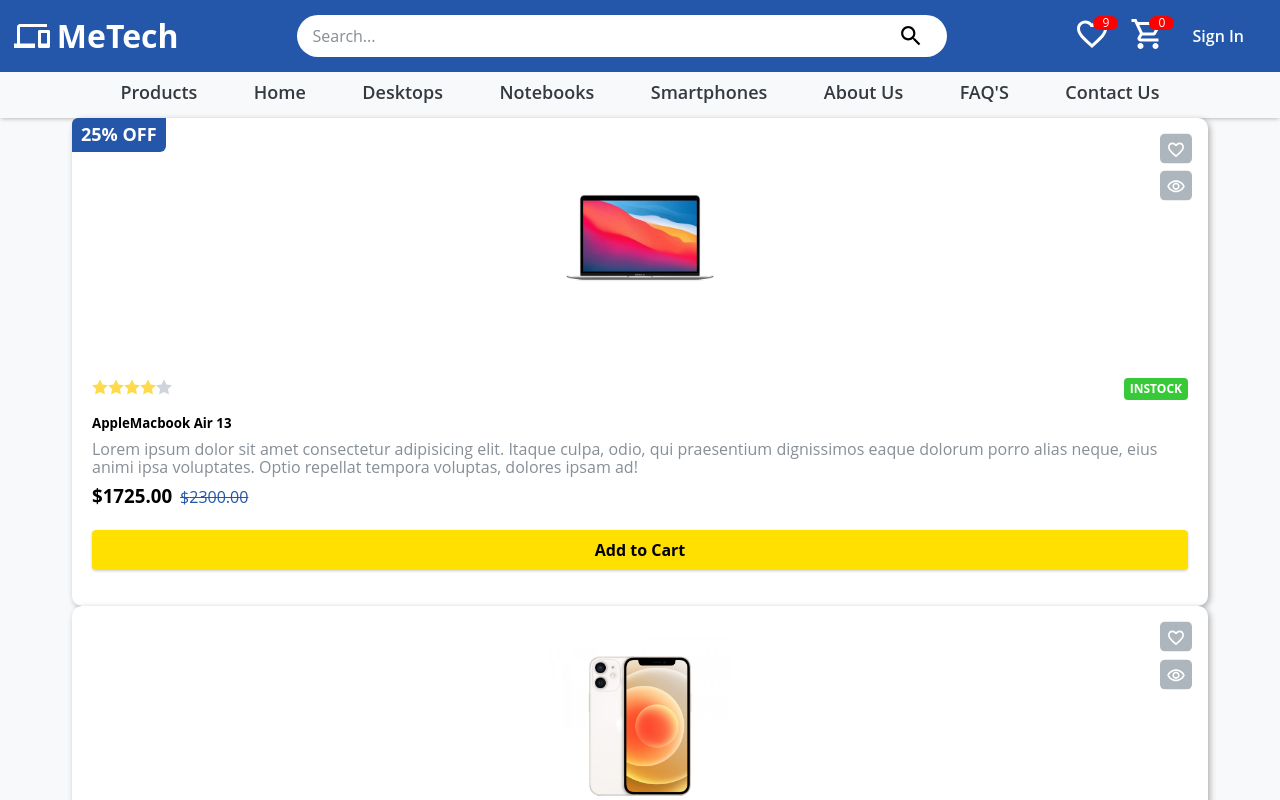
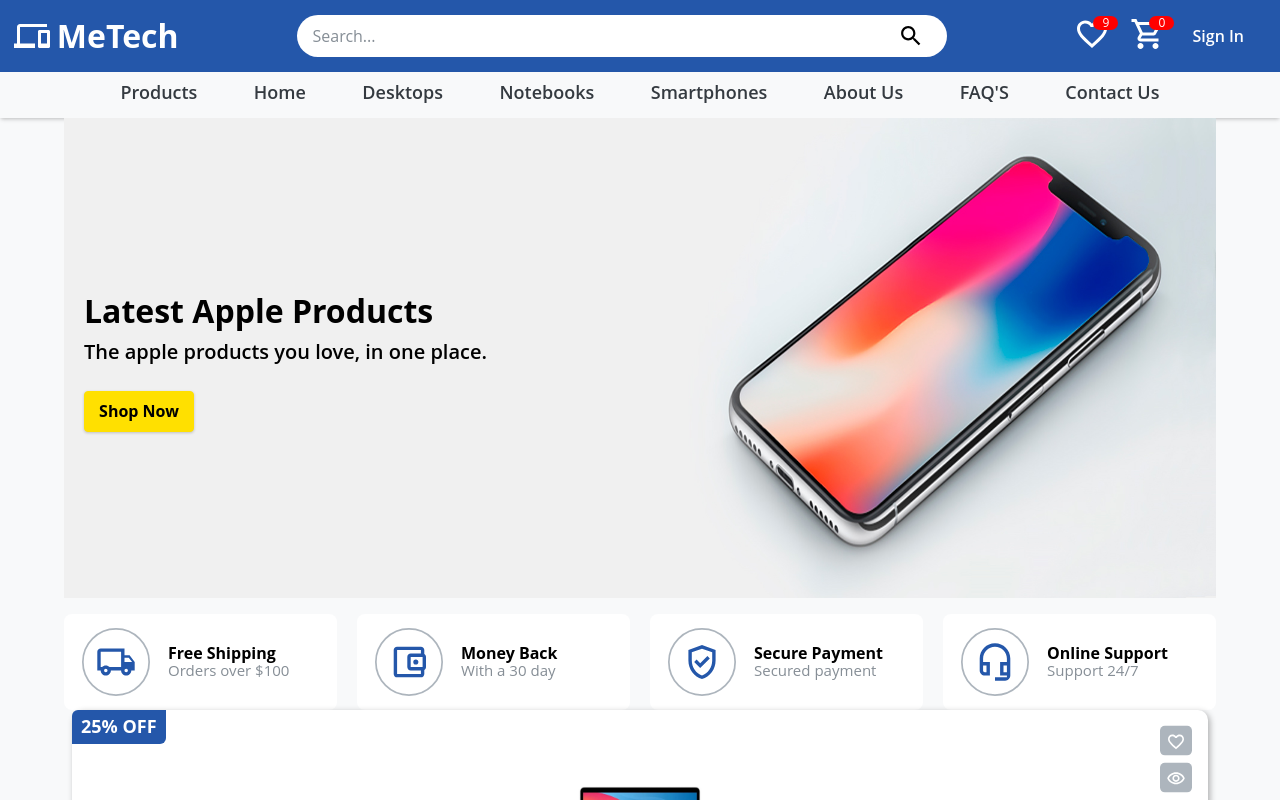
Before and after one commit to almazankaze/techWeb, a React (Create React App) app in the folder ecommerce-app/: page / in a window 1280 px wide. Shown: the top 800 px of the page. Built offline with nearby package versions, Linux system fonts and the light colour scheme; no server answers.

Commit message:
added hero-section

```diff
--- a/ecommerce-app/src/components/button/Button.jsx
+++ b/ecommerce-app/src/components/button/Button.jsx
@@ -1,16 +1,16 @@
-import { BaseButton, CartButton, FullButton } from "./button.style";
+import { BaseButton, CartButton, HeroButton } from "./button.style";
 
 export const BUTTON_TYPE_CLASSES = {
   base: "base",
   cart: "cart-btn",
-  fullBtn: "full-btn",
+  heroBtn: "hero-btn",
 };
 
 const getButton = (buttonType = BUTTON_TYPE_CLASSES.base) =>
   ({
     [BUTTON_TYPE_CLASSES.base]: BaseButton,
     [BUTTON_TYPE_CLASSES.cart]: CartButton,
-    [BUTTON_TYPE_CLASSES.fullBtn]: FullButton,
+    [BUTTON_TYPE_CLASSES.heroBtn]: HeroButton,
   }[buttonType]);
 
 const Button = ({ children, buttonType, ...otherProps }) => {
--- a/ecommerce-app/src/components/button/button.style.jsx
+++ b/ecommerce-app/src/components/button/button.style.jsx
@@ -1,45 +1,44 @@
 import styled from "styled-components";
 
 export const BaseButton = styled.button`
-  background: transparent;
-  color: var(--black);
+  background-color: var(--main-color);
+  color: var(--white);
+  min-width: 110px;
+  text-align: center;
   padding: 0.625em;
-  margin: 1rem;
+  margin: 0.75rem 0;
   display: inline-block;
   transition: all 0.3s linear;
   font-size: 1rem;
   font-weight: 700;
-  border: 1px solid var(--black);
+  border: 1px solid var(--main-color);
   cursor: pointer;
   box-shadow: 0 1px 3px rgba(0, 0, 0, 0.2);
-  border-radius: 0.25rem;
-  &:hover {
-    color: var(--white);
-    background: var(--black);
-  }
-`;
-
-export const FullButton = styled(BaseButton)`
-  background-color: var(--main-color);
-  width: 100%;
-  text-align: center;
-  margin: 0.75rem 0 1.5rem;
-  border: 1px solid var(--main-color);
-  color: var(--white);
-  text-transform: uppercase;
-
+  border-radius: 4px;
   &:hover {
     background-color: var(--main-color-light);
     border: 1px solid var(--main-color-light);
-    color: var(--white);
+  }
+
+  &.full-btn {
+    width: 100%;
+    margin: 0.75rem 0 1.5rem;
+  }
+
+  &.m-medium {
+    margin: 1rem;
+  }
+
+  @media (max-width: 600px) {
+    font-size: 0.75rem;
+    min-width: 80px;
   }
 `;
 
 export const CartButton = styled(BaseButton)`
   background-color: #ffe000;
-  width: 100%;
-  text-align: center;
-  margin: 1rem 0;
+  color: var(--black);
+  margin: 0.75rem 0;
   border: 1px solid #ffe000;
 
   &:hover {
@@ -48,3 +47,5 @@
     border: 1px solid #ffe000;
   }
 `;
+
+export const HeroButton = styled(CartButton)``;
--- /dev/null
+++ b/ecommerce-app/src/components/hero-section/HeroSection.jsx
@@ -0,0 +1,90 @@
+import { useState, useEffect } from "react";
+
+import banner1 from "../../img/hero/hero-1.jpg";
+import banner2 from "../../img/hero/hero-2.jpg";
+//import banner3 from "../../img/hero/hero-3.jpg";
+
+import Button, { BUTTON_TYPE_CLASSES } from "../button/Button";
+
+import "./hero-section.css";
+
+const HeroSection = () => {
+  const [activeImg, setActiveImg] = useState(1);
+
+  useEffect(() => {
+    const interval = setInterval(() => {
+      if (activeImg !== 3) {
+        setActiveImg(activeImg + 1);
+      } else setActiveImg(1);
+    }, 5000);
+
+    return () => clearInterval(interval);
+  }, [activeImg]);
+
+  const nextSlide = () => {
+    if (activeImg !== 3) {
+      setActiveImg(activeImg + 1);
+    } else setActiveImg(1);
+  };
+
+  const prevSlide = () => {
+    if (activeImg !== 1) {
+      setActiveImg(activeImg - 1);
+    } else setActiveImg(3);
+  };
+
+  return (
+    <div className="hero-section">
+      <div
+        className={activeImg === 1 ? "slide gradient-bg active-slide" : "slide"}
+        role="img"
+        aria-label="apple support"
+      >
+        <div className="slide-content white-text">
+          <h1>Game Like a Champ!</h1>
+          <p>Build your dream PC today.</p>
+          <Button type="button" buttonType={BUTTON_TYPE_CLASSES.heroBtn}>
+            Shop Now
+          </Button>
+        </div>
+      </div>
+
+      <div
+        className={activeImg === 2 ? "slide active-slide" : "slide"}
+        style={{ backgroundImage: `url(${banner2})` }}
+        role="img"
+        aria-label="apple support"
+      >
+        <div className="slide-content">
+          <h1>Latest Apple Products</h1>
+          <p>The apple products you love, in one place.</p>
+          <Button type="button" buttonType={BUTTON_TYPE_CLASSES.heroBtn}>
+            Shop Now
+          </Button>
+        </div>
+      </div>
+
+      <div
+        className={activeImg === 3 ? "slide active-slide" : "slide"}
+        style={{ backgroundImage: `url(${banner1})` }}
+        role="img"
+        aria-label="low prices"
+      >
+        <div className="slide-content white-text">
+          <h1>Specials on Laptops</h1>
+          <p>Low prices on laptops or price match guarantee.</p>
+          <Button type="button">Learn More</Button>
+        </div>
+      </div>
+
+      <button type="button" className="btn-slide next" onClick={nextSlide}>
+        &#10095;
+      </button>
+      <button type="button" className="btn-slide prev" onClick={prevSlide}>
+        &#10094;
+      </button>
+    </div>
+  );
+};
+
+export default HeroSection;
--- /dev/null
+++ b/ecommerce-app/src/components/hero-section/hero-section.css
@@ -0,0 +1,168 @@
+.hero-section {
+  position: relative;
+  overflow: hidden;
+  width: 100%;
+  height: 480px;
+}
+
+.slide {
+  display: flex;
+  align-items: center;
+  width: 100%;
+  height: 100%;
+  background-size: 100% 100%;
+  background-position: center;
+  opacity: 0;
+  position: absolute;
+  transition: opacity ease-in-out 0.4s;
+}
+
+.active-slide {
+  opacity: 1;
+}
+
+.slide-content {
+  width: 60%;
+  padding-left: 1.25rem;
+}
+
+.slide-content h1 {
+  margin-bottom: 10px;
+}
+
+.slide-content p {
+  margin-bottom: 1rem;
+  font-weight: 600;
+  font-size: 1.25rem;
+}
+
+.btn-slide {
+  width: 42px;
+  height: 42px;
+  font-size: 1.625rem;
+  border: none;
+  border-radius: 6px;
+  color: var(--white);
+  background-color: var(--black);
+  position: absolute;
+  display: flex;
+  justify-content: center;
+  align-items: center;
+  cursor: pointer;
+  opacity: 0.4;
+  transition: background-color 0.3s ease-in-out;
+}
+
+.btn-slide:hover {
+  background-color: var(--main-color);
+  opacity: 1;
+}
+
+.prev {
+  top: 50%;
+  left: -42px;
+  transform: translateY(-60%);
+  transition: left 0.3s ease-in-out;
+}
+.next {
+  top: 50%;
+  right: -42px;
+  transform: translateY(-60%);
+  transition: right 0.3s ease-in-out;
+}
+
+.hero-section:hover > .prev {
+  left: 20px;
+}
+
+.hero-section:hover > .next {
+  right: 20px;
+}
+
+.hero-btn {
+  text-transform: none;
+  width: 120px;
+  font-size: 1rem;
+  font-weight: 700;
+  letter-spacing: 0;
+  background-color: #ffe000;
+  border: 1px solid #ffe000;
+  padding: 0.5em 0.75em;
+  border-radius: 20px;
+  margin: 0;
+}
+
+.gradient-bg {
+  background-image: linear-gradient(
+    to right,
+    rgba(4, 12, 24, 1),
+    rgba(0, 40, 83, 1),
+    rgba(4, 12, 24, 1)
+  );
+}
+
+@media (max-width: 1050px) {
+  .hero-section {
+    height: 320px;
+  }
+}
+
+@media (max-width: 980px) {
+  .slide-content h1 {
+    font-size: 1.5rem;
+  }
+
+  .slide-content p {
+    font-size: 1rem;
+  }
+}
+
+@media (max-width: 720px) {
+  .slide {
+    background-size: cover;
+    background-repeat: no-repeat;
+  }
+
+  .slide-content h1 {
+    font-size: 1.5rem;
+  }
+
+  .slide-content p {
+    font-size: 0.825rem;
+  }
+}
+
+@media (max-width: 600px) {
+  .hero-section {
+    height: 240px;
+  }
+}
+
+@media (max-width: 400px) {
+  .hero-section {
+    height: 200px;
+  }
+
+  .slide-content h1 {
+    font-size: 1.25rem;
+  }
+
+  .hero-btn {
+    font-size: 0.75rem;
+    width: 80px;
+  }
+}
+
+@media (max-width: 320px) {
+  .hero-section {
+    height: 180px;
+  }
+
+  .slide-content h1 {
+    font-size: 1rem;
+  }
+
+  .slide-content p {
+    font-size: 0.75rem;
+  }
+}
--- /dev/null
+++ b/ecommerce-app/src/components/perks/Perks.jsx
@@ -0,0 +1,51 @@
+import LocalShippingOutlinedIcon from "@mui/icons-material/LocalShippingOutlined";
+import GppGoodOutlinedIcon from "@mui/icons-material/GppGoodOutlined";
+import HeadsetMicOutlinedIcon from "@mui/icons-material/HeadsetMicOutlined";
+import AccountBalanceWalletOutlinedIcon from "@mui/icons-material/AccountBalanceWalletOutlined";
+
+import "./perks.css";
+
+const Perks = () => {
+  return (
+    <div className="perks-container">
+      <div className="perk-card">
+        <div className="perk-icon">
+          <LocalShippingOutlinedIcon />
+        </div>
+        <div className="perk-info">
+          <h4>Free Shipping</h4>
+          <p className="desc-text">Orders over $100</p>
+        </div>
+      </div>
+      <div className="perk-card">
+        <div className="perk-icon">
+          <AccountBalanceWalletOutlinedIcon />
+        </div>
+        <div className="perk-info">
+          <h4>Money Back</h4>
+          <p className="desc-text">With a 30 day</p>
+        </div>
+      </div>
+      <div className="perk-card">
+        <div className="perk-icon">
+          <GppGoodOutlinedIcon />
+        </div>
+        <div className="perk-info">
+          <h4>Secure Payment</h4>
+          <p className="desc-text">Secured payment</p>
+        </div>
+      </div>
+      <div className="perk-card">
+        <div className="perk-icon">
+          <HeadsetMicOutlinedIcon />
+        </div>
+        <div className="perk-info">
+          <h4>Online Support</h4>
+          <p className="desc-text">Support 24/7</p>
+        </div>
+      </div>
+    </div>
+  );
+};
+
+export default Perks;
--- /dev/null
+++ b/ecommerce-app/src/components/perks/perks.css
@@ -0,0 +1,58 @@
+.desc-text {
+  font-size: 0.939rem;
+  color: var(--gray-600);
+}
+
+.perks-container {
+  display: grid;
+  grid-template-columns: repeat(4, 1fr);
+  grid-gap: 20px;
+  margin-top: 1rem;
+}
+
+.perk-card {
+  background-color: var(--white);
+  display: flex;
+  align-items: center;
+  border-radius: 8px;
+  padding: 1.75rem 0;
+  transition: box-shadow 0.2s ease-in;
+}
+
+.perk-icon {
+  height: 40px;
+  width: 40px;
+  border: 1px solid var(--gray-500);
+  border-radius: 50%;
+  display: flex;
+  align-items: center;
+  justify-content: center;
+  transform: scale(1.7);
+  color: var(--main-color);
+  margin: 0 2rem;
+}
+
+.perk-card:hover {
+  box-shadow: 0 4px 8px 0 rgba(0, 0, 0, 0.2), 0 6px 20px 0 rgba(0, 0, 0, 0.19);
+}
+
+@media (max-width: 980px) {
+  .perks-container {
+    grid-template-columns: 1fr 1fr;
+  }
+
+  .perk-card {
+    justify-content: center;
+  }
+
+  .perk-icon {
+    margin: 0;
+    margin-right: 2rem;
+  }
+}
+
+@media (max-width: 600px) {
+  .perks-container {
+    grid-template-columns: 1fr;
+  }
+}
--- a/ecommerce-app/src/components/product-card/ProductCard.jsx
+++ b/ecommerce-app/src/components/product-card/ProductCard.jsx
@@ -54,6 +54,7 @@
         <Button
           type="button"
           buttonType={BUTTON_TYPE_CLASSES.cart}
+          className="full-btn"
           onClick={addProductToCart}
         >
           Add to Cart
--- a/ecommerce-app/src/components/settings/MyAccount.jsx
+++ b/ecommerce-app/src/components/settings/MyAccount.jsx
@@ -4,7 +4,7 @@
 import PersonRemoveIcon from "@mui/icons-material/PersonRemove";
 import ArrowForwardIcon from "@mui/icons-material/ArrowForward";
 
-import Button, { BUTTON_TYPE_CLASSES } from "../button/Button";
+import Button from "../button/Button";
 
 import "./settings.css";
 
@@ -101,7 +101,7 @@
             />
           </div>
 
-          <Button type="submit" buttonType={BUTTON_TYPE_CLASSES.fullBtn}>
+          <Button type="submit" className="full-btn">
             Save Changes
           </Button>
         </form>
--- a/ecommerce-app/src/routes/errors/NotFound.jsx
+++ b/ecommerce-app/src/routes/errors/NotFound.jsx
@@ -1,5 +1,5 @@
 import { useNavigate } from "react-router-dom";
-import Button, { BUTTON_TYPE_CLASSES } from "../../components/button/Button";
+import Button from "../../components/button/Button";
 
 import "./error.css";
 
@@ -21,10 +21,10 @@
         </h4>
       </div>
       <div className="error-btns">
-        <Button type="button" onClick={goToHomeHandler}>
+        <Button type="button" className="m-medium" onClick={goToHomeHandler}>
           Return Home
         </Button>
-        <Button type="button" onClick={goToHomeHandler}>
+        <Button type="button" className="m-medium" onClick={goToHomeHandler}>
           Report Problem
         </Button>
       </div>
--- a/ecommerce-app/src/routes/home/Home.jsx
+++ b/ecommerce-app/src/routes/home/Home.jsx
@@ -2,6 +2,8 @@
 //import { useDispatch } from "react-redux";
 
 //import { fetchProductsStartAsync } from "../../store/product/product-actions";
+import HeroSection from "../../components/hero-section/HeroSection";
+import Perks from "../../components/perks/Perks";
 import ProductCard from "../../components/product-card/ProductCard";
 import air from "../../img/note_1.jpg";
 import iphoneImg from "../../img/phones/phone_2.jpg";
@@ -39,6 +41,8 @@
 
   return (
     <div className="home container">
+      <HeroSection />
+      <Perks />
       <ProductCard product={product} />
       <ProductCard product={iphone} />
     </div>
```
Also changed, not shown: ecommerce-app/src/App.css (+8 -0 lines), ecommerce-app/src/img/hero/hero-1.jpg (added), ecommerce-app/src/img/hero/hero-2.jpg (added).
